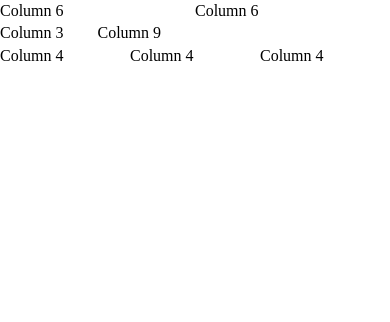
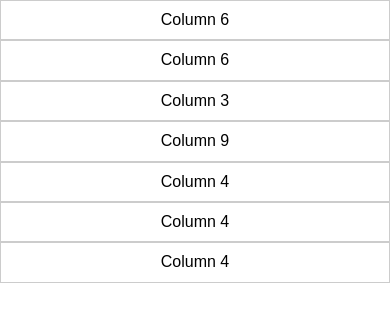
Before and after one commit to sivadass/mini-sass-grid, a website: page index.html in a window 390 px wide. Drawn offline with nearby package versions, Linux system fonts and the light colour scheme; files that its build step writes are made by us from their sources.

Commit message:
Added responsiveness to grids.

```diff
--- a/index.html
+++ b/index.html
@@ -6,7 +6,18 @@
         <title>Mini SASS Grid</title>
         <meta name="description" content="">
         <meta name="viewport" content="width=device-width, initial-scale=1">
-        <link rel="stylesheet" href="dist/style.css">
+        <link rel="stylesheet" href="dist/style.min.css">
+        <style>
+            /* Presentational Styles */
+            body{
+                font-family: "Arial", sans-serif;
+            }
+            [class^="col-"]{
+                border: 1px solid #ccc;
+                text-align: center;
+                padding: 8px;
+            }
+        </style>
     </head>
     <body>
         <div class="container">
--- a/src/_grid.scss
+++ b/src/_grid.scss
@@ -14,3 +14,15 @@ $columns: 12;
         margin-left: 100% / $columns * $i;
     }
 }
+
+// Responsive Breakpoints
+[class^="col-"]{
+    // Tablets
+    @media (max-width: 768px){
+        flex-basis: 50%;
+    }
+    // Mobiles
+    @media (max-width: 480px){
+        flex-basis: 100%;
+    }
+}
```
Also changed, not shown: dist/style.min.css.
